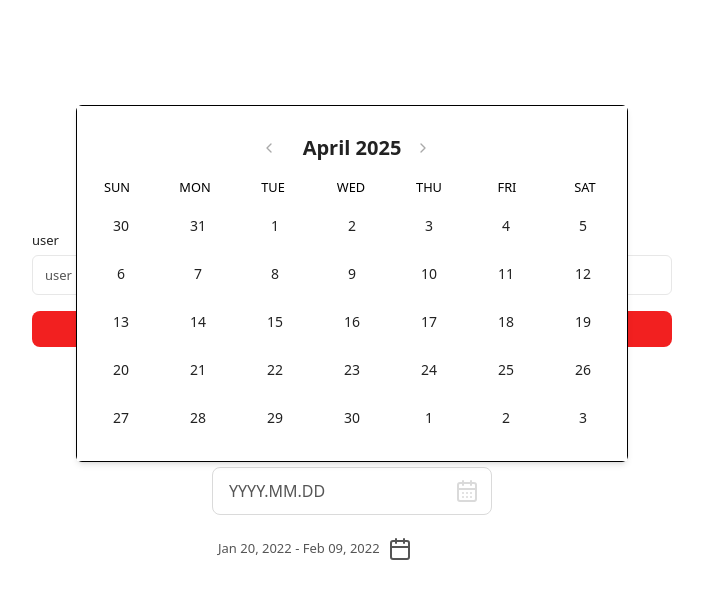
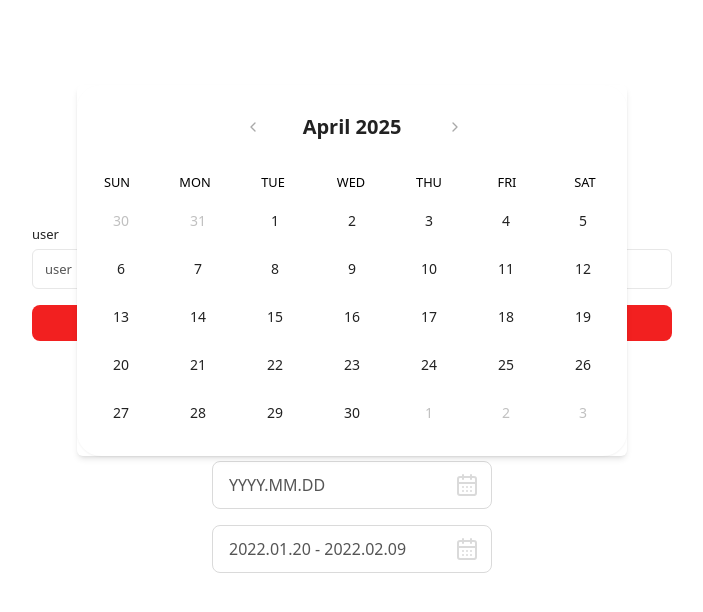
Before and after one commit to everyonewaiter/everyone-waiter-fe, a Next.js app: page /test in a window 1280 px wide. Both pictures are taken after a click on the button "YYYY.MM.DD". Shown: the top 612 px of the page, without its empty margins (288-991 px from the left). Built offline with nearby package versions, Linux system fonts and the light colour scheme.

Commit message:
design: 캘린더 디자인 커스텀 (기간 수정 필요)

```diff
--- a/src/app/globals.css
+++ b/src/app/globals.css
@@ -5,7 +5,6 @@
   /* Colors */
   --color-primary: #f22020;
   --color-point: #ff8e8e;
-  --color-calendar: #f22020/6%;
   --color-gray-0: #222222;
   --color-gray-100: #333333;
   --color-gray-200: #555555;
@@ -14,6 +13,7 @@
   --color-gray-500: #dadada;
   --color-gray-600: #e7e7e7;
   --color-gray-700: #f7f7f7;
+  --color-gray-800: #c0c0c0;
   --color-white: #ffffff;
   --color-black: #000000;
   --color-opacity-100: #00000060;
--- a/src/components/common/Calender.tsx
+++ b/src/components/common/Calender.tsx
@@ -26,7 +26,7 @@ function Calendar({
     <DayPicker
       showOutsideDays={showOutsideDays}
       className={cn(
-        "flex min-w-[550px] items-center justify-center bg-white p-6",
+        "flex min-w-[550px] items-center justify-center rounded-3xl bg-white p-6 shadow-xs",
         className
       )}
       formatters={{
@@ -36,14 +36,14 @@ function Calendar({
       classNames={{
         // 월 컨테이너
         months: "flex flex-col sm:flex-row gap-2",
-        month: "flex flex-col gap-4",
+        month: "flex flex-col gap-8",
         // 상단 네비게이션 영역
         caption: "flex justify-center pt-1 relative items-center w-full",
         caption_label: "text-xl font-bold text-gray-0",
         nav: "flex items-center gap-1",
         nav_button: "size-7 bg-transparent p-0 opacity-50 hover:opacity-100",
-        nav_button_previous: "absolute left-40 text-gray-200",
-        nav_button_next: "absolute right-40 text-gray-200",
+        nav_button_previous: "absolute left-36 text-gray-200",
+        nav_button_next: "absolute right-32 text-gray-200",
         // 달력 테이블
         table: "w-full border-collapse space-x-1",
         head_row: "flex items-center gap-[46px]",
@@ -58,7 +58,7 @@ function Calendar({
             : "[&:has([aria-selected])]:rounded-md"
         ),
         day: cn(
-          "hover:cursor-pointer disabled:cursor-not-allowed hover:bg-primary/[0.06] rounded-full size-10 p-0 font-normal aria-selected:text-white aria-selected:hover:bg-primary  text-gray-0 text-sm"
+          "hover:cursor-pointer disabled:cursor-not-allowed hover:bg-primary/[0.06] rounded-full size-10 p-0 font-normal aria-selected:text-white text-gray-0 text-sm"
         ),
         // 특수 상태의 날짜
         // 선택된 날짜
@@ -67,16 +67,14 @@ function Calendar({
         // 오늘 날짜
         day_today: "bg-accent text-accent-foreground",
         // 현재 월에 속하지 않는 날짜
-        day_outside: "text-[#C0C0C0]",
+        day_outside: "text-gray-800",
         // 비활성화된 날짜
         day_disabled: "text-muted-foreground opacity-50",
         // 범위 선택 시 스타일
         day_range_start:
-          "day-range-start aria-selected:bg-primary rounded-full aria-selected:text-primary-foreground",
-        day_range_end:
-          "day-range-end aria-selected:bg-primary rounded-full aria-selected:text-primary-foreground",
-        day_range_middle:
-          "aria-selected:bg-accent aria-selected:text-accent-foreground",
+          "day-range-start aria-selected:bg-primary rounded-full ",
+        day_range_end: "day-range-end aria-selected:bg-primary rounded-full ",
+        day_range_middle: "aria-selected:bg-primary/[0.06]",
         // 숨겨진 날짜
         day_hidden: "invisible",
         ...classNames,
--- a/src/components/common/DateRangePicker.tsx
+++ b/src/components/common/DateRangePicker.tsx
@@ -9,7 +9,7 @@ import {
 } from "@/components/common/Popover";
 import cn from "@/lib/utils";
 import { addDays, format } from "date-fns";
-import { Calendar as CalendarIcon } from "lucide-react";
+import { CalendarDays as CalendarIcon } from "lucide-react";
 import * as React from "react";
 import { DateRange } from "react-day-picker";
 
@@ -29,7 +29,7 @@ export default function DatePickerWithRange({
             id="date"
             color="outline-black"
             className={cn(
-              "w-[300px] justify-start text-left font-normal",
+              "relative h-[48px] w-[280px] justify-start border border-gray-500 px-4 py-3 pr-4 text-left text-[16px] font-normal text-gray-500",
               !date && "text-muted-foreground"
             )}
           >
@@ -37,8 +37,8 @@ export default function DatePickerWithRange({
             {date?.from ? (
               date.to ? (
                 <>
-                  {format(date.from, "LLL dd, y")} -{" "}
-                  {format(date.to, "LLL dd, y")}
+                  {format(date.from, "yyyy.MM.dd")} -{" "}
+                  {format(date.to, "yyyy.MM.dd")}
                 </>
               ) : (
                 format(date.from, "LLL dd, y")
@@ -46,7 +46,7 @@ export default function DatePickerWithRange({
             ) : (
               <span>YYYY.MM.DD ~ YYYY.MM.DD</span>
             )}
-            <CalendarIcon />
+            <CalendarIcon className="absolute right-3 size-6 text-gray-500" />
           </Button>
         </PopoverTrigger>
         <PopoverContent className="w-auto p-0" align="start">
@@ -56,7 +56,6 @@ export default function DatePickerWithRange({
             defaultMonth={date?.from}
             selected={date}
             onSelect={setDate}
-            numberOfMonths={2}
           />
         </PopoverContent>
       </Popover>
--- a/src/components/common/Popover.tsx
+++ b/src/components/common/Popover.tsx
@@ -29,7 +29,7 @@ function PopoverContent({
         align={align}
         sideOffset={sideOffset}
         className={cn(
-          "bg-popover text-popover-foreground data-[state=open]:animate-in data-[state=closed]:animate-out data-[state=closed]:fade-out-0 data-[state=open]:fade-in-0 data-[state=closed]:zoom-out-95 data-[state=open]:zoom-in-95 data-[side=bottom]:slide-in-from-top-2 data-[side=left]:slide-in-from-right-2 data-[side=right]:slide-in-from-left-2 data-[side=top]:slide-in-from-bottom-2 z-50 w-72 origin-(--radix-popover-content-transform-origin) rounded-md border p-4 shadow-md outline-hidden",
+          "bg-popover text-popover-foreground data-[state=open]:animate-in data-[state=closed]:animate-out data-[state=closed]:fade-out-0 data-[state=open]:fade-in-0 data-[state=closed]:zoom-out-95 data-[state=open]:zoom-in-95 data-[side=bottom]:slide-in-from-top-2 data-[side=left]:slide-in-from-right-2 data-[side=right]:slide-in-from-left-2 data-[side=top]:slide-in-from-bottom-2 z-50 w-72 origin-(--radix-popover-content-transform-origin) rounded-md p-4 shadow-md outline-hidden",
           className
         )}
         {...props}
```
